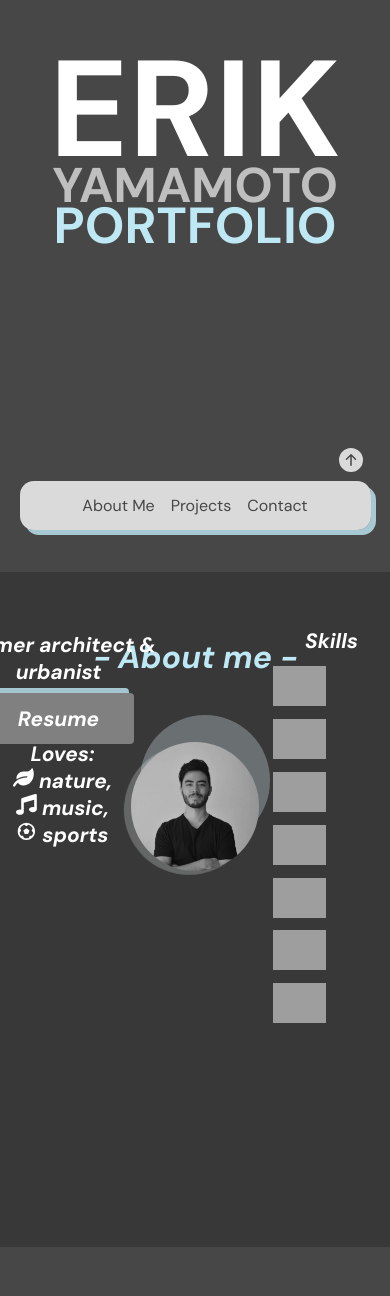
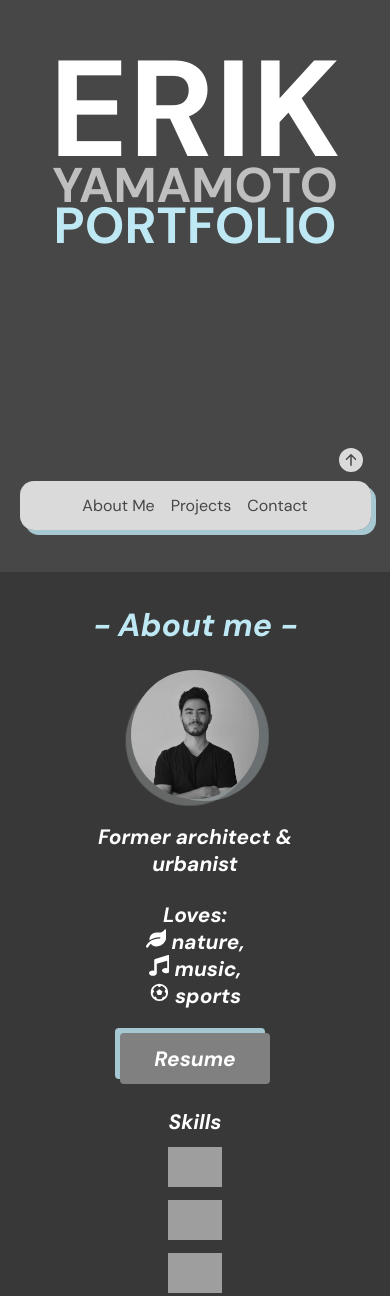
Before and after one commit to erik-ymmt/portfolio, a React (Create React App) app: page / in a window 390 px wide. Shown: the part 272-1568 px from the top of the page. Built offline with nearby package versions, Linux system fonts and the light colour scheme; grey boxes are pictures that could not be loaded.

Commit message:
feat: Add mobile friendly about section

```diff
--- a/src/styles/about.css
+++ b/src/styles/about.css
@@ -18,7 +18,7 @@
 
 .profileImg {
   border-radius: 100%;
-  height: 360px;
+  height: 400px;
   z-index: 1;
 }
 
@@ -26,8 +26,8 @@
   position: absolute;
   margin-top: 170px;
   border-radius: 100%;
-  height: 360px;
-  width: 360px;
+  height: 400px;
+  width: 400px;
   background-color: white;
   opacity: 20%;
 }
@@ -188,5 +188,26 @@
   }
 }
 
-@media screen and (max-width: 750px) {
+@media screen and (max-width: 900px) {
+  #about {
+    gap:1.5rem;
+    height: auto;
+    padding-bottom: 2rem;
+  }
+  #about > h1 {
+    margin-top: 2rem;
+    margin-bottom: 0;
+  }
+  .circle {
+    margin-top: 100px;
+    height: 33vw;
+    width: 33vw;
+  }
+  .info {
+    position: static;
+    margin: 0;
+  }
+  .skills {
+    justify-content: center;
+  }
 }
```
